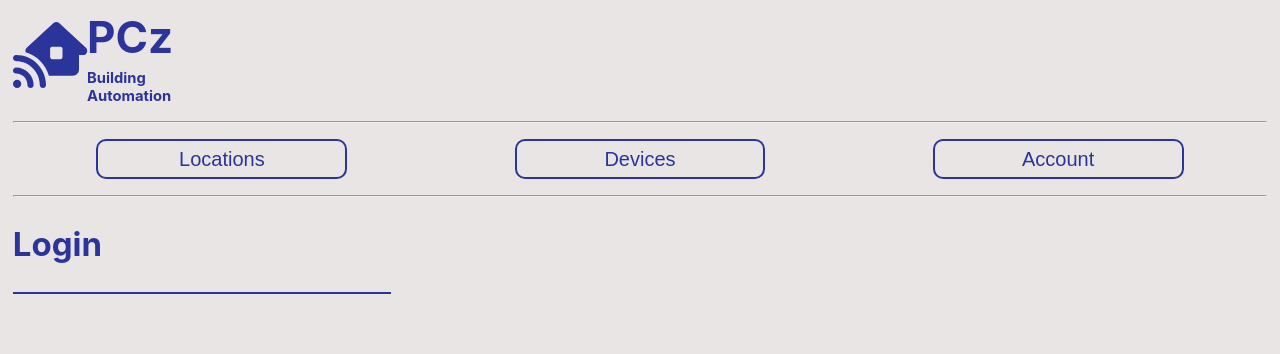
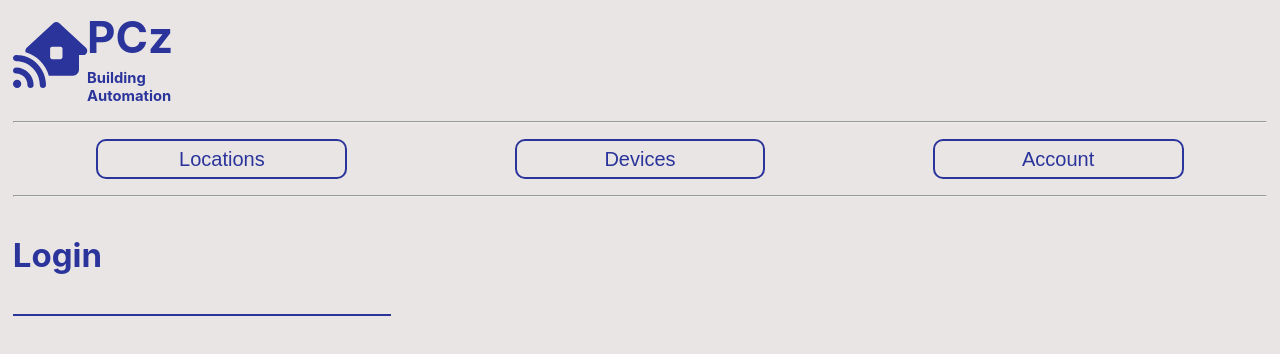
Before and after one commit to czechp/building-automation-frontend, a React (Create React App) app: page /login in a window 1280 px wide. Shown: the top 354 px of the page. Built offline with nearby package versions, Linux system fonts and the light colour scheme.

Commit message:
Center content in page cmp

```diff
--- a/src/component/PageCmp.js
+++ b/src/component/PageCmp.js
@@ -34,9 +34,13 @@ const PageCmp = ({title, children}) => {
 
 const Container = styled.div`
   width: 100%;
+  display: flex;
+  flex-direction: column;
+  align-items: center;
 `
 
 const Title = styled.h2`
+    align-self: flex-start;
 `
 
 const Content = styled.div`
```
